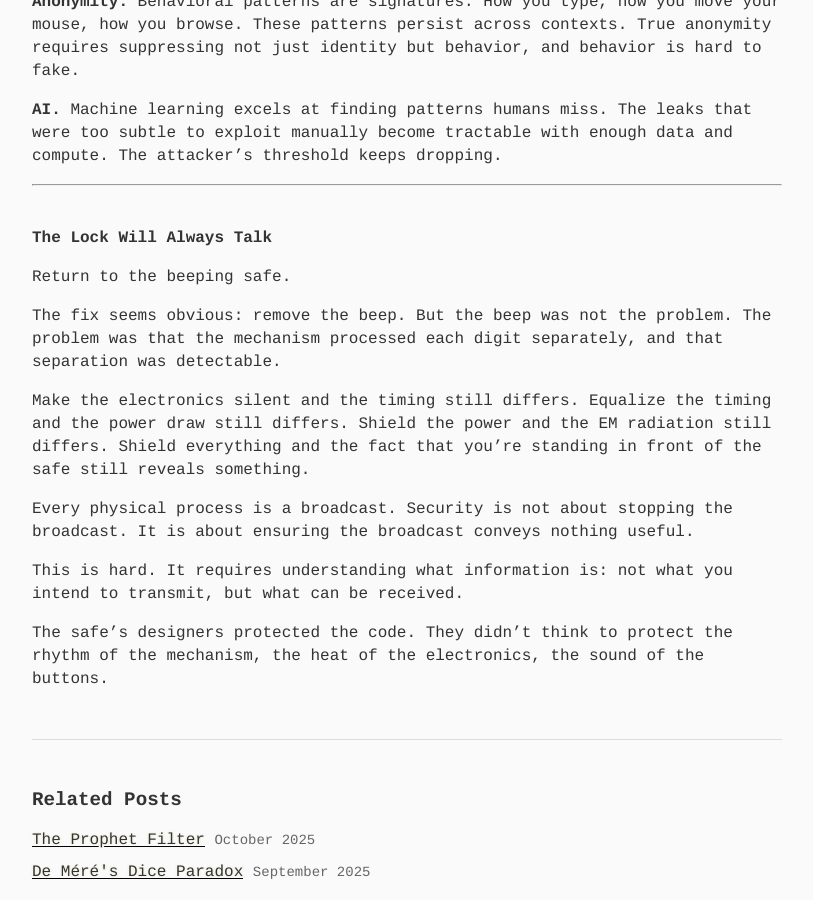
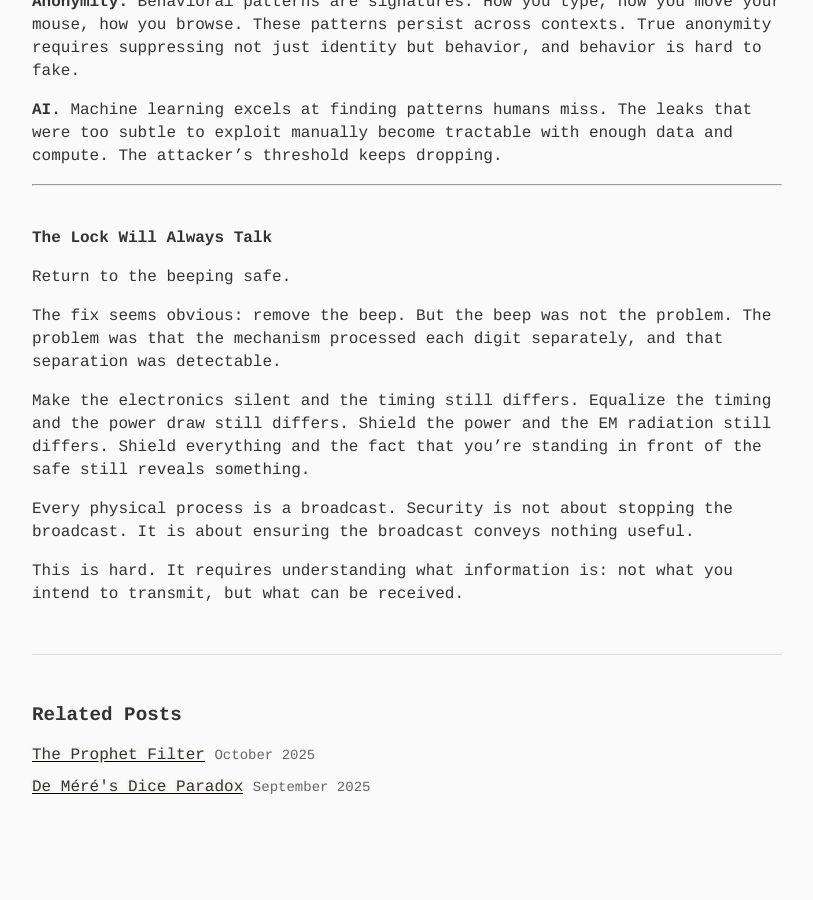
Before and after one commit to gcol33/blog, a Jekyll site: the page built from _posts/2025-12-06-leaky-locks.md, in a window 1280 px wide and 900 px high, scrolled down 6431 px. Shown: the whole window, without its empty margins (233-1046 px from the left). Built offline with Jekyll 4.4.1, drawn with Linux system fonts in a browser that asks for light colours; some web fonts are replaced; after the commit the page ends 7246 px from its top, so only the background shows below that.

Commit message:
Remove safe designers summary paragraph
🤖 Generated with [Claude Code](https://claude.com/claude-code)

Co-Authored-By: Claude Opus 4.5 <noreply@anthropic.com>

```diff
--- a/_posts/2025-12-06-leaky-locks.md
+++ b/_posts/2025-12-06-leaky-locks.md
@@ -447,5 +447,3 @@ Make the electronics silent and the timing still differs. Equalize the timing an
 Every physical process is a broadcast. Security is not about stopping the broadcast. It is about ensuring the broadcast conveys nothing useful.
 
 This is hard. It requires understanding what information is: not what you intend to transmit, but what can be received.
-
-The safe's designers protected the code. They didn't think to protect the rhythm of the mechanism, the heat of the electronics, the sound of the buttons.
```
